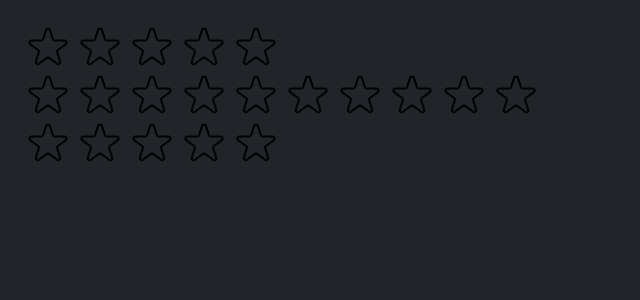
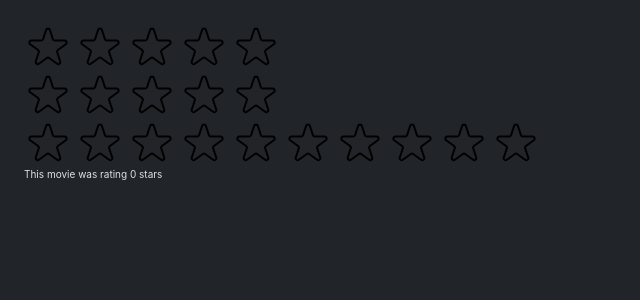
Before and after one commit to iamsabitak/usePopcorn-05, a React (Create React App) app: page / in a window 1280 px wide. Shown: the top 300 px of the page, without its empty margins (0-640 px from the left). Built offline with nearby package versions, Linux system fonts and the light colour scheme.

Commit message:
added new components with new different functionality

```diff
--- a/src/index.js
+++ b/src/index.js
@@ -1,14 +1,27 @@
-import React from "react";
+import React, { useState } from "react";
 import ReactDOM from "react-dom/client";
 import "./index.css";
 // import App from './App';
 import StarRating from "./StarRating";
+
+function Test() {
+  const [movieRating, setMovieRating] = useState(0);
+  return (
+    <div>
+      <StarRating color="blue" maxRating={10} onSetRating={setMovieRating}/>
+      <p>This movie was rating {movieRating} stars</p>
+    </div>
+  );
+}
 const root = ReactDOM.createRoot(document.getElementById("root"));
 root.render(
   <React.StrictMode>
     {/* <App /> */}
-    <StarRating maxRating={5} />
-    <StarRating maxRating={10} />
-    <StarRating />
+    <StarRating
+      maxRating={5}
+      messages={["Terrible", "Bad", "Okay", "Good", "Amazing"]}
+    />
+    <StarRating size={30} color="red" className="test" defaultRating={3} />
+    <Test />
   </React.StrictMode>
 );
```
